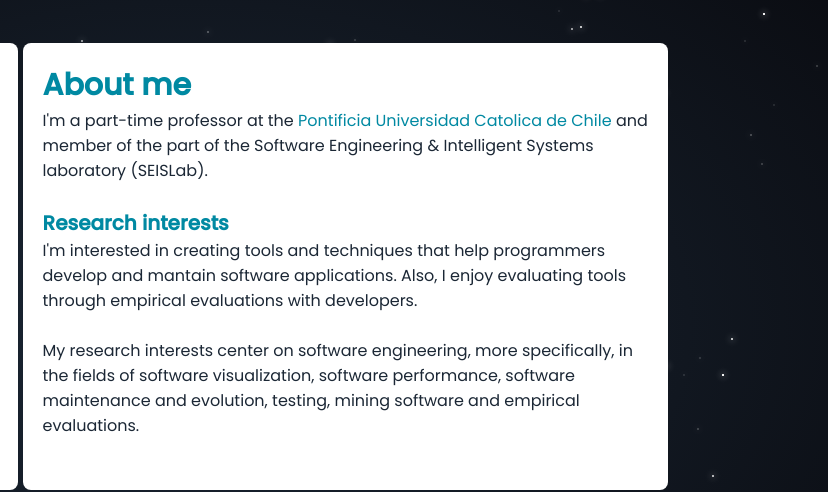
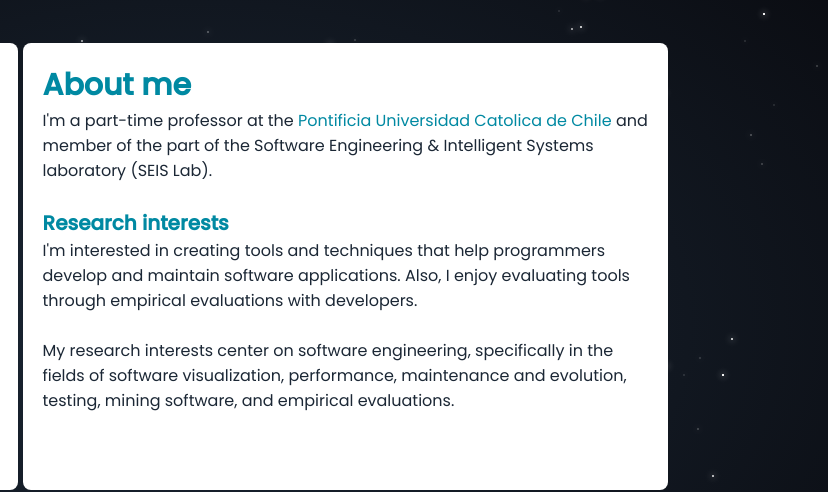
Before and after one commit to Balison/Balison.github.io, a plain HTML site: page index.html in a window 1280 px wide. Shown: the part 88-580 px from the top of the page, 452-1280 px from the left. Drawn offline with Linux system fonts and the light colour scheme.

Commit message:
Updating CV

```diff
--- a/index.html
+++ b/index.html
@@ -51,13 +51,13 @@
       <div id = "content">
         <div id = "about" style="display: block;">
         <h2>About me</h2>
-          <p>I'm a part-time professor at the <a href="https://www.ing.puc.cl/">Pontificia Universidad Catolica de Chile</a> and member of the part of the Software Engineering & Intelligent Systems laboratory (SEISLab).</p>
+          <p>I'm a part-time professor at the <a href="https://www.ing.puc.cl/">Pontificia Universidad Catolica de Chile</a> and member of the part of the Software Engineering & Intelligent Systems laboratory (SEIS Lab).</p>
           <br>
 
           <h3>Research interests</h3>
-          <p>I'm interested in creating tools and techniques that help programmers develop and mantain software applications. Also, I enjoy evaluating tools through empirical evaluations with developers.</p>
+          <p>I'm interested in creating tools and techniques that help programmers develop and maintain software applications. Also, I enjoy evaluating tools through empirical evaluations with developers.</p>
           <br>
-          <p>My research interests center on software engineering, more specifically, in the fields of software visualization, software performance, software maintenance and evolution, testing, mining software and empirical evaluations.</p>
+          <p>My research interests center on software engineering, specifically in the fields of software visualization, performance, maintenance and evolution, testing, mining software, and empirical evaluations.</p>
 
         </div>
 
```
Also changed, not shown: 1 other file.
